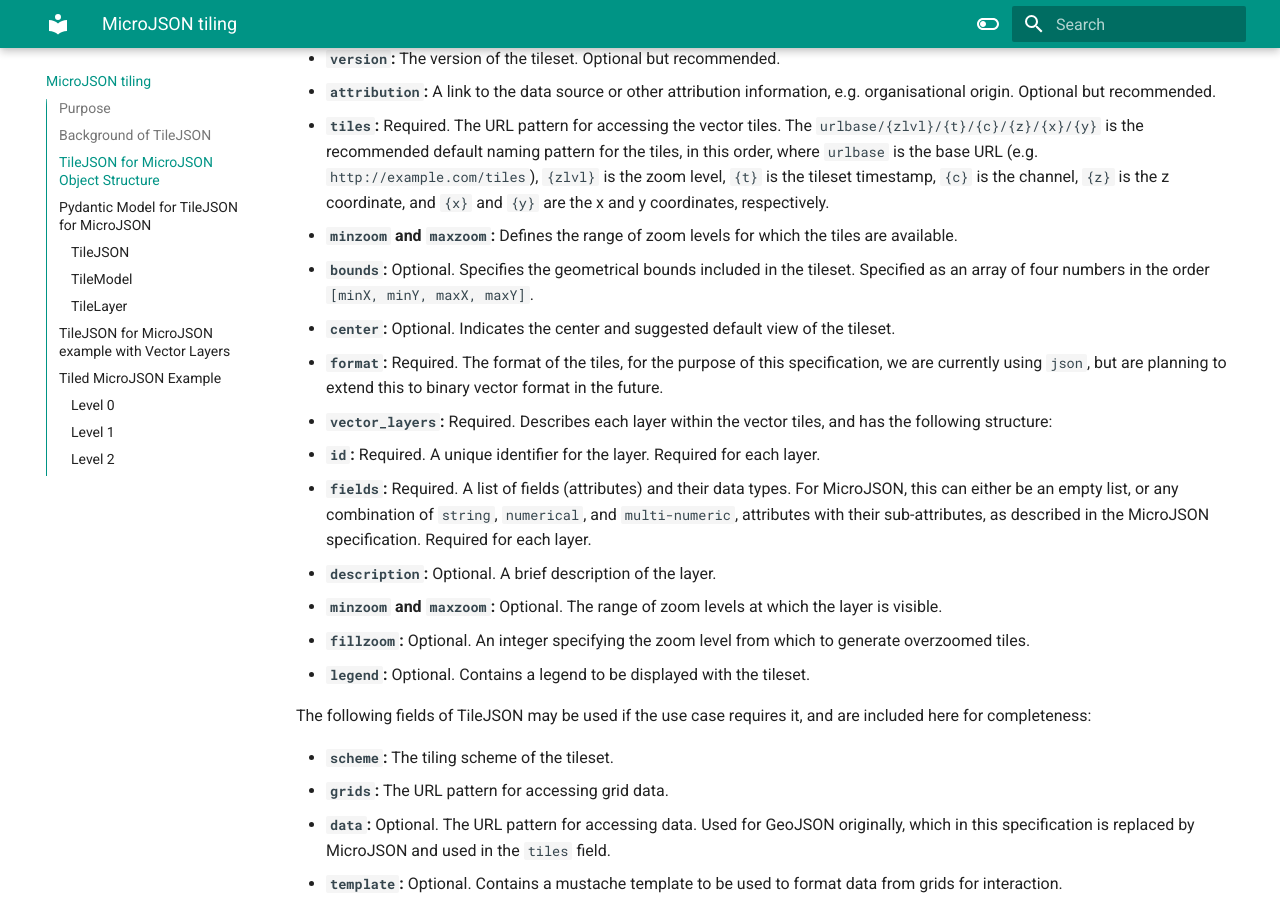
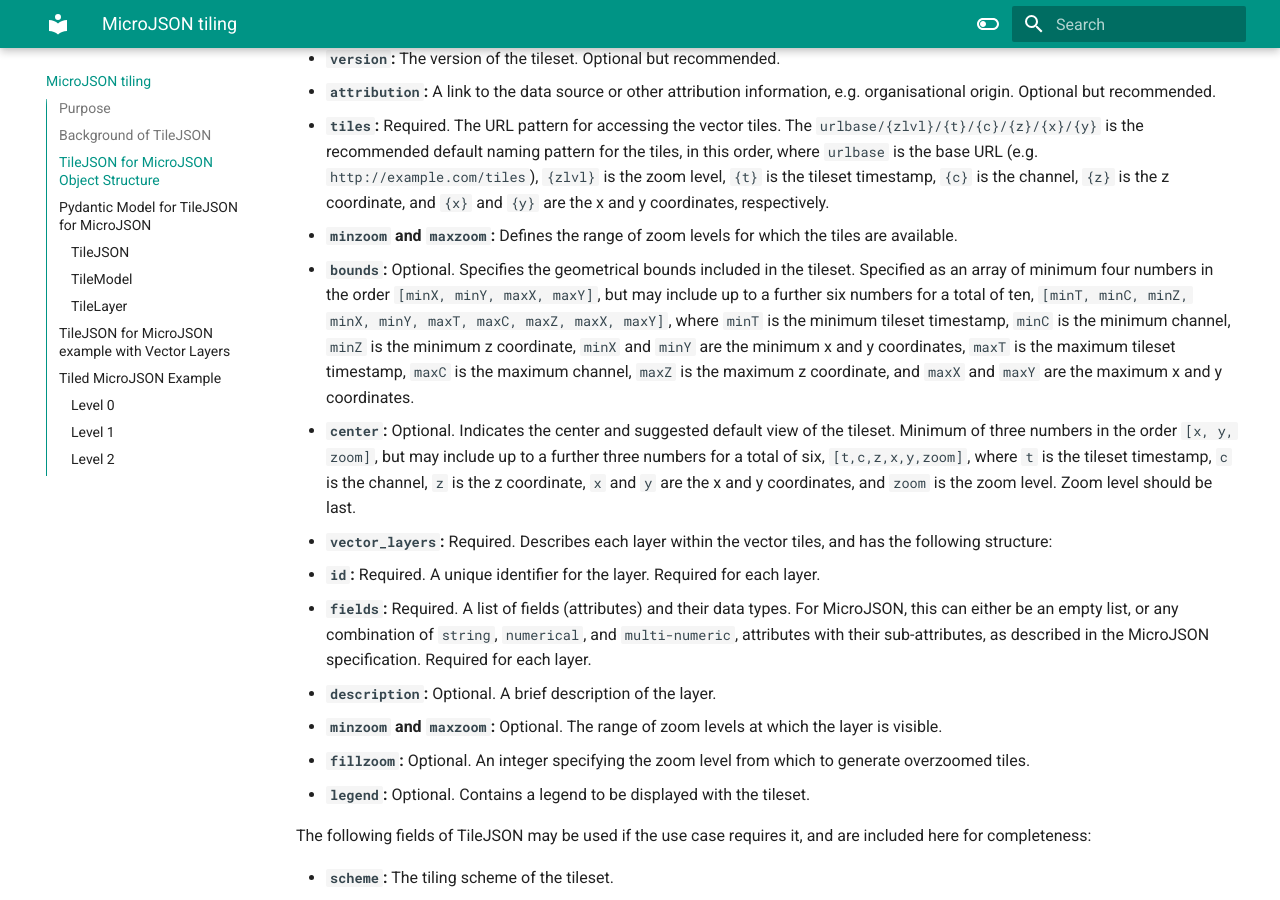
Before and after one commit to PolusAI/microjson, an MkDocs documentation site: the page built from docs/tiling.md, in a window 1280 px wide and 900 px high, scrolled down 746 px. Built offline with MkDocs 1.6.1 and Material for MkDocs 9.7.7, drawn with Linux system fonts in a browser that asks for light colours; nearby versions of some CDN libraries.

Commit message:
Updated TileJSON fields, added relative file URL

```diff
--- a/docs/tiling.md
+++ b/docs/tiling.md
@@ -16,9 +16,8 @@ This specification outlines how to use TileJSON to integrate tiled MicroJSON dat
 - **`attribution`:** A link to the data source or other attribution information, e.g. organisational origin. Optional but recommended.
 - **`tiles`:** Required. The URL pattern for accessing the vector tiles. The  `urlbase/{zlvl}/{t}/{c}/{z}/{x}/{y}` is the recommended default naming pattern for the tiles, in this order, where `urlbase` is the base URL (e.g. `http://example.com/tiles`), `{zlvl}` is the zoom level, `{t}` is the tileset timestamp, `{c}` is the channel, `{z}` is the z coordinate, and `{x}` and `{y}` are the x and y coordinates, respectively.
 - **`minzoom` and `maxzoom`:** Defines the range of zoom levels for which the tiles are available.
-- **`bounds`:** Optional. Specifies the geometrical bounds included in the tileset. Specified as an array of four numbers in the order `[minX, minY, maxX, maxY]`.
-- **`center`:** Optional. Indicates the center and suggested default view of the tileset.
-- **`format`:** Required. The format of the tiles, for the purpose of this specification, we are currently using `json`, but are planning to extend this to binary vector format in the future.
+- **`bounds`:** Optional. Specifies the geometrical bounds included in the tileset. Specified as an array of minimum four numbers in the order `[minX, minY, maxX, maxY]`, but may include up to a further six numbers for a total of ten, `[minT, minC, minZ, minX, minY, maxT, maxC, maxZ, maxX, maxY]`, where `minT` is the minimum tileset timestamp, `minC` is the minimum channel, `minZ` is the minimum z coordinate, `minX` and `minY` are the minimum x and y coordinates, `maxT` is the maximum tileset timestamp, `maxC` is the maximum channel, `maxZ` is the maximum z coordinate, and `maxX` and `maxY` are the maximum x and y coordinates.
+- **`center`:** Optional. Indicates the center and suggested default view of the tileset. Minimum of three numbers in the order `[x, y, zoom]`, but may include up to a further three numbers for a total of six, `[t,c,z,x,y,zoom]`, where `t` is the tileset timestamp, `c` is the channel, `z` is the z coordinate, `x` and `y` are the x and y coordinates, and `zoom` is the zoom level. Zoom level should be last.
 - **`vector_layers`:**  Required. Describes each layer within the vector tiles, and has the following structure:
 
   - **`id`:** Required. A unique identifier for the layer. Required for each layer.
@@ -63,7 +62,6 @@ This file is located in the `examples/tiles` directory of the repository, and is
     "maxzoom": 10,
     "bounds": [0, 0, 24000, 24000],
     "center": [12000, 12000, 0],
-    "format": "json",
     "vector_layers": [
         {
             "id": "image_layer",
--- a/pyproject.toml
+++ b/pyproject.toml
@@ -49,6 +49,7 @@ ruff = "^0.0.274"
 mypy = "^1.4.0"
 mkdocs = "^1.5.3"
 mkdocstrings = "^0.23.0"
+bfio = {version = "2.3.6", extras = ["all"]}
 
 
 [tool.pytest.ini_options]
```
Also changed, not shown: 6 other files.
